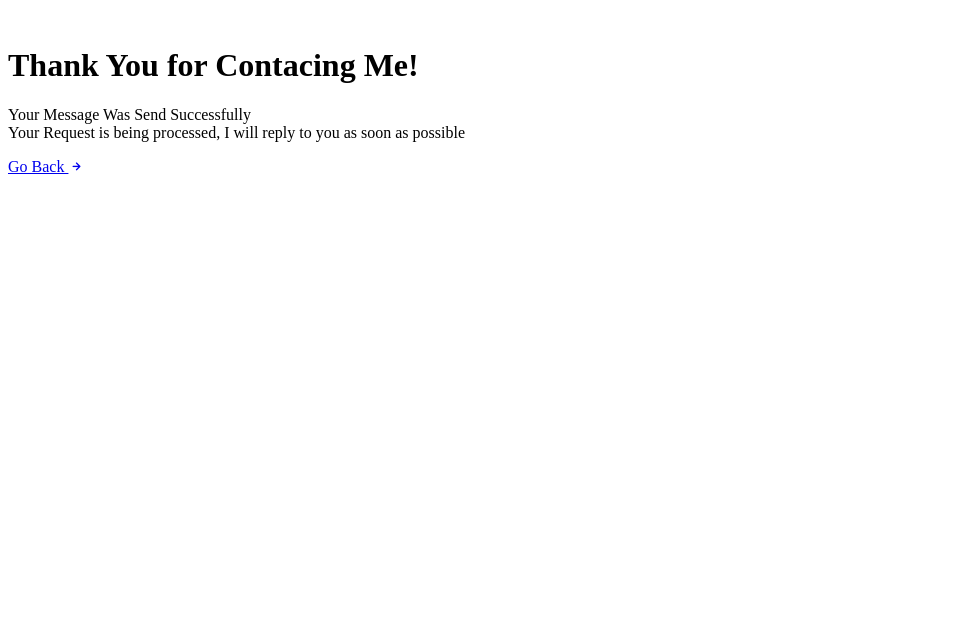
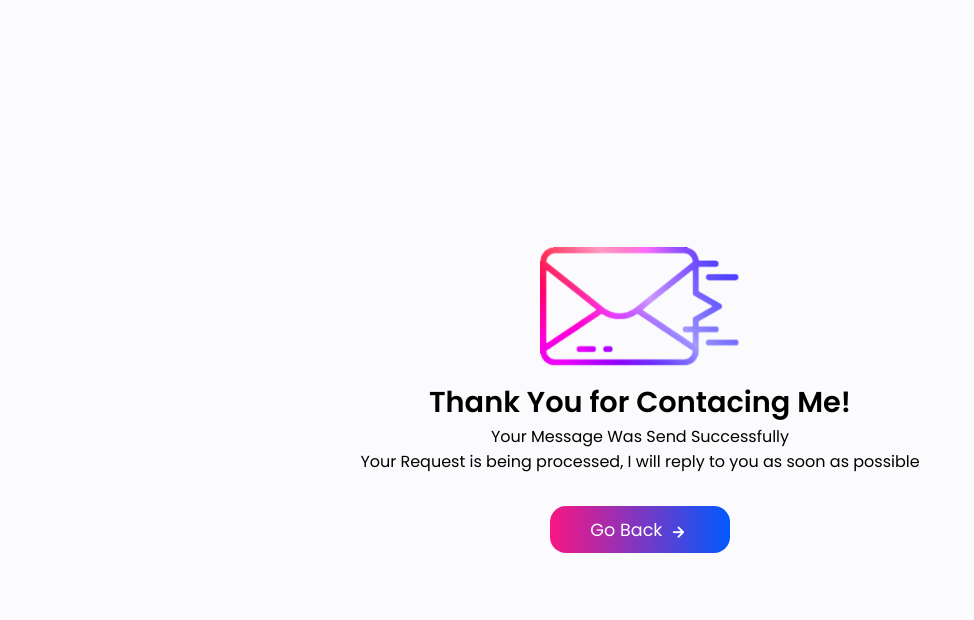
Before and after one commit to Osamatawfeq/My-Portfolio, a plain HTML site: page thank-you.html in a window 1280 px wide. Shown: the whole page, without its empty margins (0-974 px from the left). Drawn offline with nearby package versions, Linux system fonts and the light colour scheme; the site is published under a folder, as on GitHub Pages, so addresses that start at the root find nothing.

Commit message:
returning the thank-you page into the base folder

```diff
--- a/thank-you/thank-you.html
+++ b/thank-you.html
@@ -31,12 +31,12 @@
     />
 
     <!--==================== CSS ====================-->
-    <link rel="stylesheet" href="/assets/css/styles.css" />
-    <link rel="stylesheet" href="/assets/css/thank-you.css" />
+    <link rel="stylesheet" href="assets/css/styles.css" />
+    <link rel="stylesheet" href="assets/css/thank-you.css" />
   </head>
   <body>
     <main class="container">
-      <img src="/assets/img/mail.png" alt="" />
+      <img src="assets/img/mail.png" alt="" />
       <h1>Thank You for Contacing Me!</h1>
       <p>
         Your Message Was Send Successfully <br />
```
